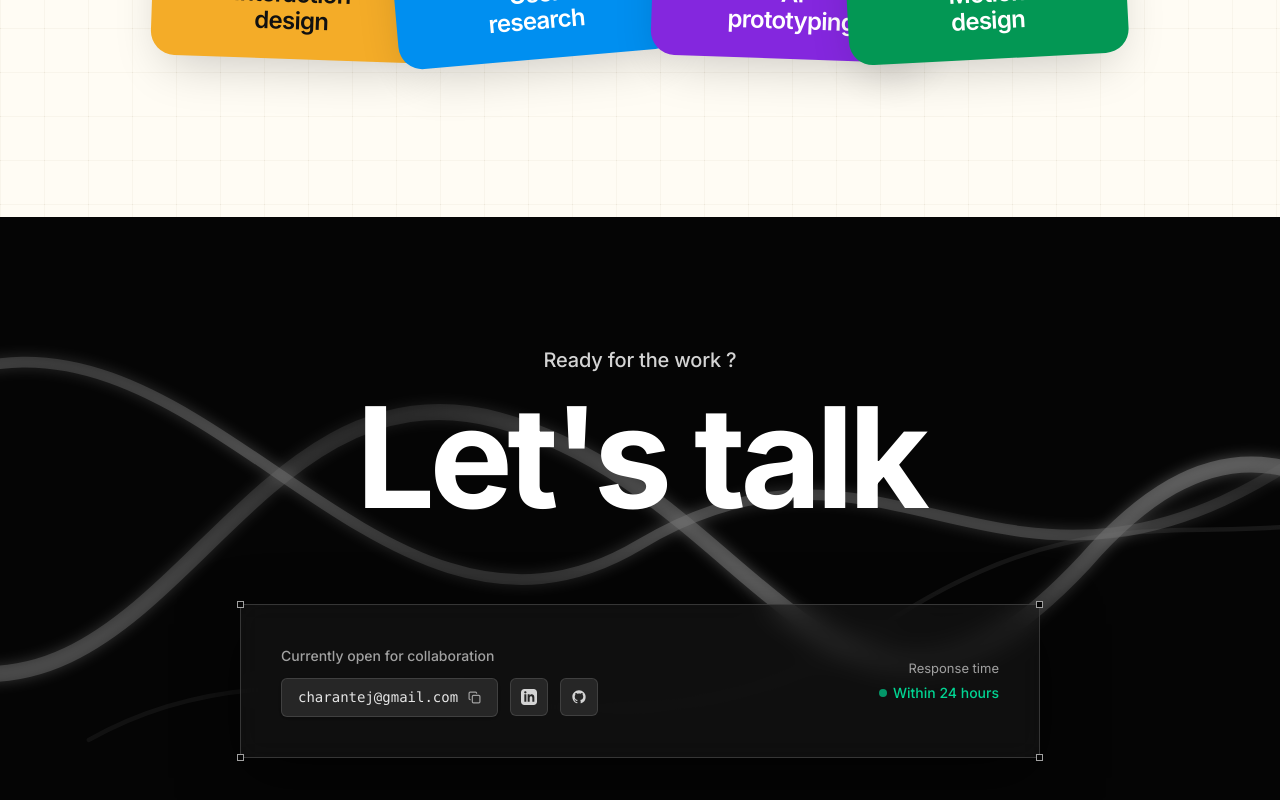
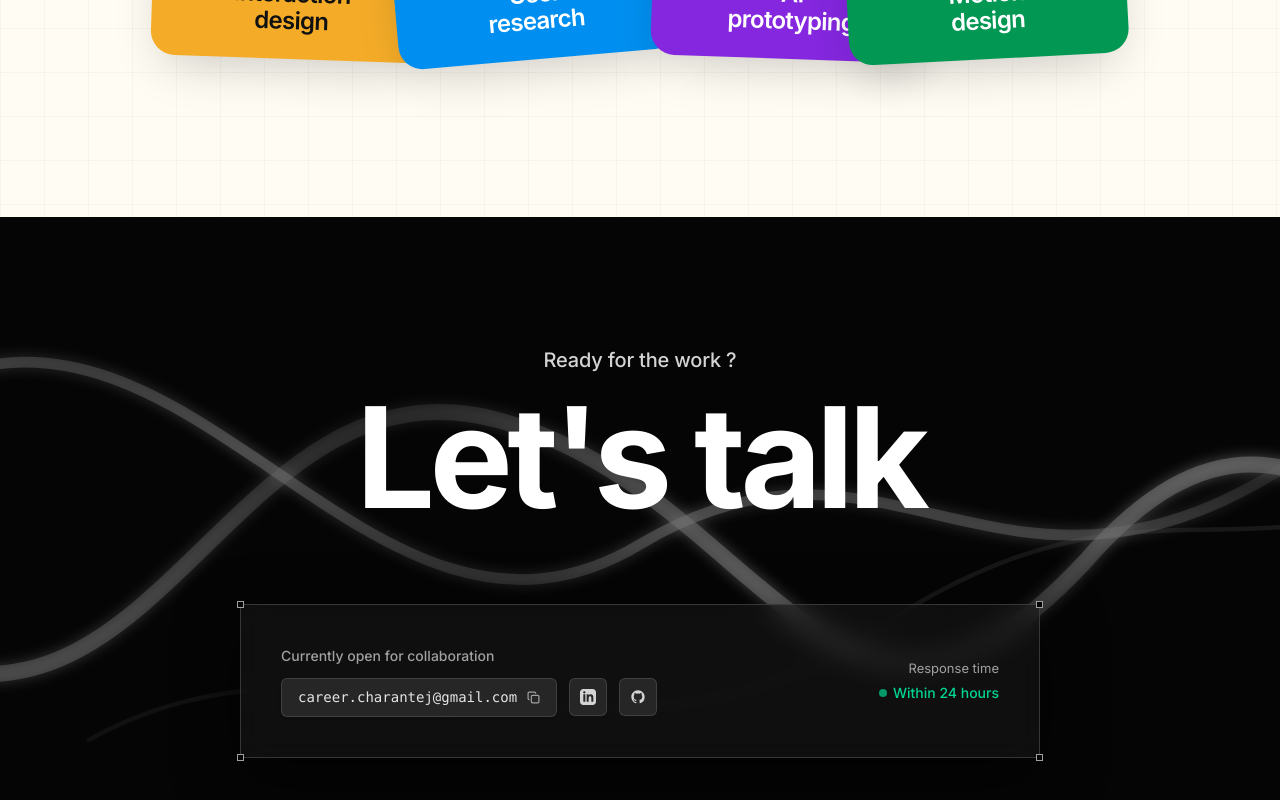
Before and after one commit to Charantej111/charan-portfolio, a React (Vite) app: page / in a window 1280 px wide. Shown: the part 4284-5084 px from the top of the page. Built offline with nearby package versions, Linux system fonts and the light colour scheme; a web font is replaced by a local one.

Commit message:
chore: update footer email to career.charantej@gmail.com

```diff
--- a/src/components/Footer.jsx
+++ b/src/components/Footer.jsx
@@ -4,7 +4,7 @@ import { Copy, Check } from 'lucide-react';
 
 export default function Footer() {
   const [copied, setCopied] = useState(false);
-  const emailAddress = 'charantej@gmail.com';
+  const emailAddress = 'career.charantej@gmail.com';
 
   const handleCopyEmail = () => {
     navigator.clipboard.writeText(emailAddress);
```
